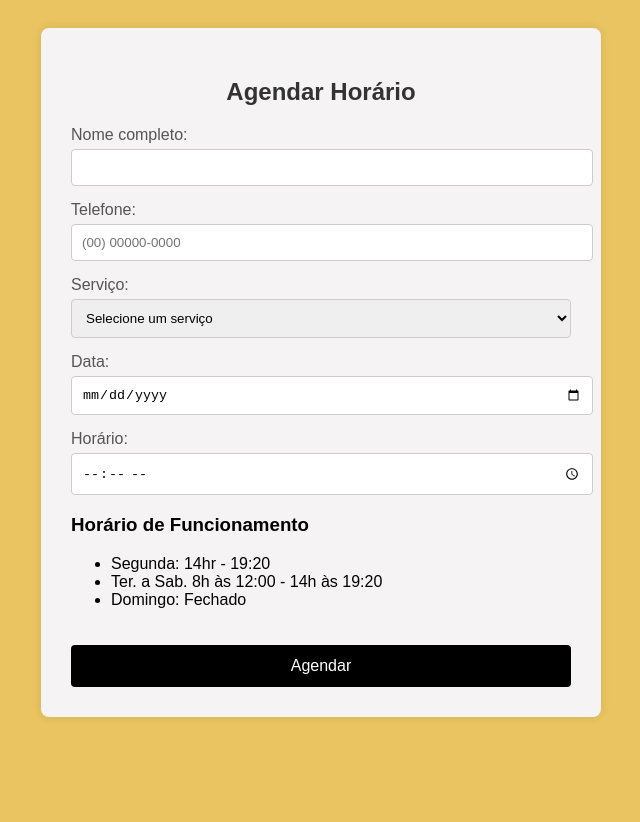
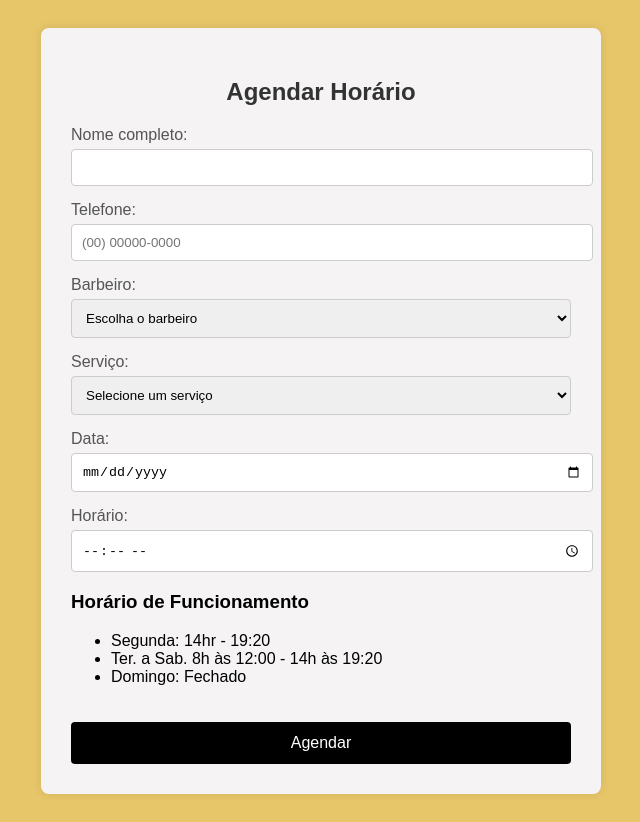
Before and after one commit to B-Ghostt/projeto2-aula, a plain HTML site: page agendamento.html in a window 1280 px wide. Shown: the whole page, without its empty margins (319-959 px from the left). Before the commit the page ends 800 px from the top, so only its background shows below. Drawn offline with Linux system fonts and the light colour scheme.

Commit message:
Add files via upload

```diff
--- a/agendamento.html
+++ b/agendamento.html
@@ -7,7 +7,7 @@
   <style>
     body {
       font-family: Arial, sans-serif;
-      background: #e9c460;
+      background: #e7c66a;
       padding: 20px;
     }
 
@@ -54,7 +54,6 @@
     button:hover {
       background-color: #333;
     }
-
   </style>
 </head>
 <body>
@@ -67,6 +66,14 @@
 
       <label for="telefone">Telefone:</label>
       <input type="tel" id="telefone" name="telefone" placeholder="(00) 00000-0000" required>
+
+      <label for="barbeiro">Barbeiro:</label>
+      <select id="barbeiro" name="barbeiro" required>
+        <option value="">Escolha o barbeiro</option>
+        <option value="Gabriel">Gabriel</option>
+        <option value="Pedro Henrique">Pedro Henrique</option>
+        <option value="Eder">Eder</option>
+      </select>
 
       <label for="servico">Serviço:</label>
       <select id="servico" name="servico" required>
@@ -83,7 +90,7 @@
       <label for="hora">Horário:</label>
       <input type="time" id="hora" name="hora" required>
 
-      <div class="horarios">
+<div class="horarios">
   <h3>Horário de Funcionamento</h3>
   <ul>
     <li>Segunda: 14hr - 19:20</li>
@@ -91,6 +98,7 @@
     <li>Domingo: Fechado</li>
   </ul>
 </div>
+
       <button type="submit">Agendar</button>
     </form>
   </div>
```
